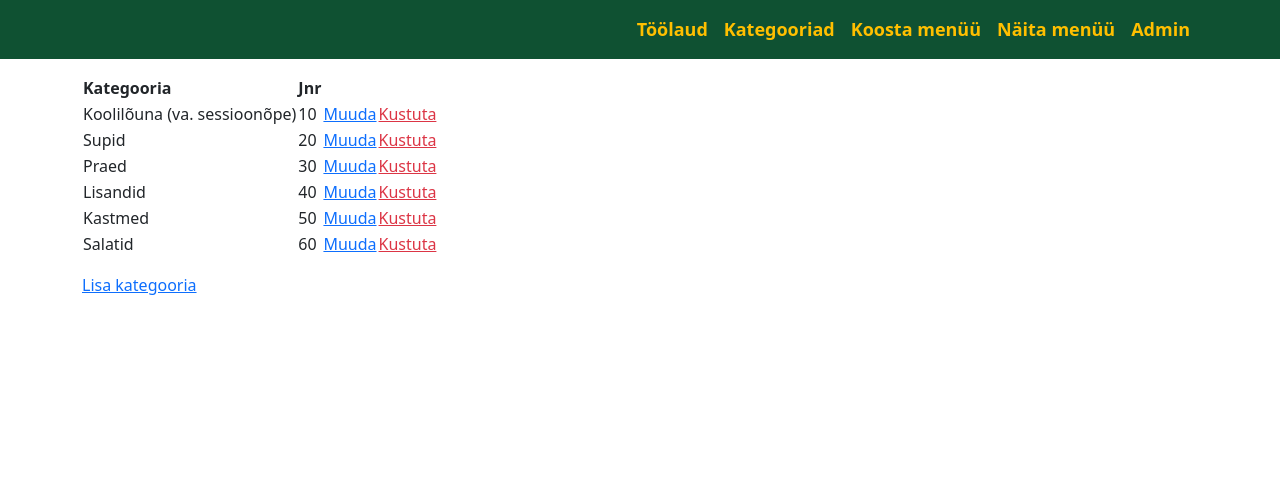
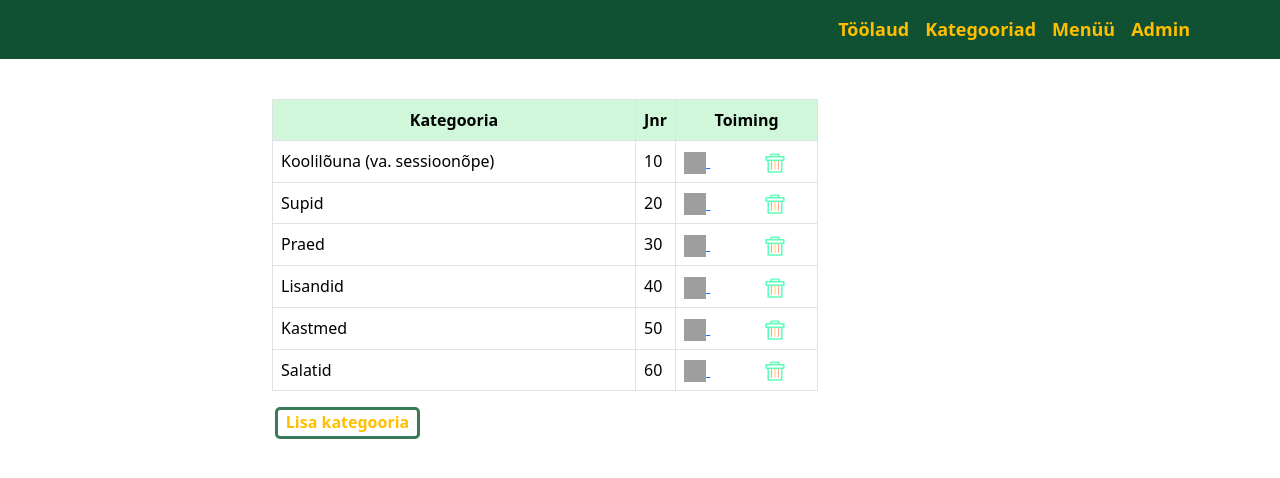
Before and after one commit to MarekReimal/bistrooProject, a Django app: page /bistrooapp_admin/category/ in a window 1280 px wide. Shown: the top 478 px of the page. Run offline with Django 4.2, Linux system fonts and the light colour scheme; data comes from the database, SQL or seed files in the repository; both versions use the stored data as it was after the commit; grey boxes are pictures that could not be loaded.

Commit message:
kaunista lisamise vormid

```diff
--- a/bistrooapp_admin/models.py
+++ b/bistrooapp_admin/models.py
@@ -19,7 +19,7 @@ class Menuu(models.Model):
     category_name = models.ForeignKey(Category, on_delete=models.CASCADE)
     description = models.CharField(max_length=255)
     price_full = models.DecimalField(max_digits=4, decimal_places=2, null=False, blank=False)
-    price_half = models.DecimalField(max_digits=4, decimal_places=2, null=True, blank=True, default=0.00)
+    price_half = models.DecimalField(max_digits=4, decimal_places=2, null=True, blank=True)
 
     class Meta:  # on Country alam klass
         ordering = ["-menu_date", "category_name", "description"]  # sorteerib tabeli
--- a/bistrooapp_admin/templates/bistrooapp_admin/category.html
+++ b/bistrooapp_admin/templates/bistrooapp_admin/category.html
@@ -3,6 +3,11 @@
 {# Leht näitab kategooriate listi #}
 
 {% block content %}
+    {% load static %} {# vaja et laeks ikooni static kataloogist #}
+    <div class="row mt-4">
+            <div class="col-md-2"></div>
+            <div class="col-md-6">
+
                     <div>
                         <div id="success-message" class="mt-3"> {# Näitab teadet 3 sekundit vt js all #}
                             {% if messages %} {# kui teade on olemas siis näitab, vt CategoryDeleteView #}
@@ -17,11 +22,12 @@
                         </div>
 
                         <div class="mt-3">
-        <table>
+                            <table class="table table-bordered">
                                 <thead>
                                 <tr>
-                <th>Kategooria</th>
-                <th>Jnr</th>
+                                    <td class="head_text" style="width: 600px">Kategooria</td>
+                                    <td class="head_text">Jnr</td>
+                                    <td class="head_text" style="width: 200px">Toiming</td>
                                 </tr>
                                 </thead>
                                 <tbody>
@@ -29,17 +35,27 @@
                                     <tr>
                                         <td>{{ category.category_name }}</td>
                                         <td>{{ category.category_sort_id }}</td>
-                    <td><a href="{% url "bistrooapp_admin:category_update" pk=category.id %}">Muuda</a></td>
-                    <td><a href="{% url "bistrooapp_admin:category_delete" pk=category.id %}" class="text-danger">Kustuta</a></td>
+                                        <td>
+                                            <a href="{% url "bistrooapp_admin:category_update" pk=category.id %}" title="Muuda">
+                                                <img src="{% static "icons/pencil-edit-office-svgrepo-com.svg" %}" alt="Muuda" class="muuda-icon">
+                                            </a>
+                                             &nbsp;&nbsp;&nbsp;&nbsp;&nbsp;&nbsp;&nbsp;&nbsp;&nbsp;&nbsp;&nbsp;&nbsp;
+                                            <a href="{% url "bistrooapp_admin:category_delete" pk=category.id %}" title="Kustuta">
+                                                <img src="{% static "icons/delete-svgrepo-com.svg" %}" alt="Kustuta" class="muuda-icon">
+                                            </a>
+                                        </td>
                                     </tr>
 
                                 {% endfor %}
 
                                 </tbody>
                             </table>
+                        </div>
                         <p></p>
-        <a href="{% url "bistrooapp_admin:category_create" %}">Lisa kategooria</a>
+                        <a href="{% url "bistrooapp_admin:category_create" %}" class="toidud">Lisa kategooria</a>
                     </div>
+            </div>
+            <div class="col-md-4"></div>
     </div>
 
     <script>
--- a/bistrooapp_admin/templates/bistrooapp_admin/category_form_update.html
+++ b/bistrooapp_admin/templates/bistrooapp_admin/category_form_update.html
@@ -2,13 +2,15 @@
 
 {% block content %}
     {# Vaatel saab muuta kategooriat #}
-	<div>
+	<div class="mt-4">
         <h3>Muuda kategooria <span class="fw-bold">{{ category.category_name }}</span></h3>
             <form method="post">
                 {% csrf_token %}
                 {{ form.as_p }} {# vormindab vaate #}
             <input type="submit" value="Muuda   " class="btn btn-success mt-2"> {# sisestus nupp #}
             </form>
+    <p></p>
+    <p><a href="{% url "bistrooapp_admin:category" %}">Kategooriad</a></p>
     </div>
 
 {% endblock %}
--- a/bistrooapp_admin/urls.py
+++ b/bistrooapp_admin/urls.py
@@ -6,7 +6,7 @@ from . import views
 app_name = "bistrooapp_admin"
 
 urlpatterns = [
-    path("", views.CategoryHomeView.as_view(), name="index"),  # kategooriad
+    path("", views.menuu_list, name="menuu_list"),  # kategooriad
     path("category/", views.CategoryListView.as_view(), name="category"),
     path("category_create/", views.CategoryCreateView.as_view(), name="category_create"),
     path("category_delete/<int:pk>", views.CategoryDeleteView.as_view(), name="category_delete"),
--- a/bistrooapp_admin/views.py
+++ b/bistrooapp_admin/views.py
@@ -13,10 +13,6 @@ from .forms import CurrentDate, ThemeForm, ThemeUpdateForm, SublineUpdateForm
 
 
 # Create your views here.
-
-class CategoryHomeView(TemplateView): # näitab ava lehte
-    template_name = "bistrooapp_admin/index.html" # movieapp/templates/index.html
-
 
 class CategoryListView(ListView):
     template_name = "bistrooapp_admin/category.html"
@@ -37,7 +33,7 @@ class CategoryDeleteView(DeleteView):
         category.delete()  # kustutab elemendi
 
         # Set a success message
-        messages.error(request, f"Kustutati kategooria \"{category.category_name}\".")
+        messages.error(request, f"\"{category.category_name}\" kustutatud.")
 
         return HttpResponseRedirect(reverse("bistrooapp_admin:category"))
 
@@ -138,9 +134,11 @@ def save_subline(request):
 
         #  võtab modelist vastava kategooria obj, vajalik et oleks DB obj, cat sisaldab str ja see ei sobi
         category = Category.objects.get(category_name=cat)
-
+        if not price_half:
+            price_half = None
         # Save the data to the Menuu model
-        menuu = Menuu(menu_date=menu_date, category_name=category, description=description, price_full=price_full, price_half=price_half)
+        menuu = Menuu(menu_date=menu_date, category_name=category, description=description, price_full=price_full,
+                      price_half=price_half)
         menuu.save()
 
         # salvestab vormiga saadetud kp sessiooni mällu, nii saab seda kuupäeva kasutada menuu_list
@@ -255,22 +253,27 @@ def move_forward(request):
 
 def delete_author(request, theme_id):
     theme_instance = Theme.objects.get(id=theme_id)  # võta vastava id-ga obj
+    author = theme_instance.author
     if theme_instance.theme:  # kui teema on olemas siis kustutab ainult autori
         theme_instance.author = None
         theme_instance.save()
     elif theme_instance.theme is None:  # kui teemat ka ei ole siis kustutab terve obj
         theme_instance.delete()
+
+    messages.success(request, author + " kustutatud")
     return redirect('bistrooapp_admin:menuu_list')
 
 
 def delete_theme(request, theme_id):
     theme_instance = Theme.objects.get(id=theme_id)  # võta vastava id-ga obj
+    theme = theme_instance.theme
     if theme_instance.author is None:  # kui autorit ka ei ole siis kustutab terve rea
         theme_instance.delete()
     elif theme_instance.author:  # kui autor on siis kustutab teema ja soovitajad
         theme_instance.theme = None
         theme_instance.recommenders = None
         theme_instance.save()
+    messages.success(request, theme + " kustutatud")
     return redirect('bistrooapp_admin:menuu_list')
 
 
--- a/static/css/styles.css
+++ b/static/css/styles.css
@@ -31,6 +31,7 @@ td.head_text {
     background-color: var(--tabeli_alapealkirjad); /* Use the desired shade of gray */
     font-weight: bold;
     font-size: medium;
+    text-align: center;
     /*color: var(--menuu_alapealkirjad);*/
 }
 
--- a/templates/menu.html
+++ b/templates/menu.html
@@ -5,11 +5,9 @@
                 <button class="navbar-toggler" type="button" data-bs-toggle="collapse" data-bs-target="#navbarSupportedContent" aria-controls="navbarSupportedContent" aria-expanded="false" aria-label="Toggle navigation"><span class="navbar-toggler-icon"></span></button>
                 <div class="collapse navbar-collapse" id="navbarSupportedContent">
                     <ul class="navbar-nav ms-auto mb-2 mb-lg-0 oma-link-color">
-
-                        <li class="nav-item"><a class="nav-link" href="{% url "bistrooapp_admin:index" %}">Töölaud</a></li>
+                        <li class="nav-item"><a class="nav-link" href="{% url "bistrooapp_admin:menuu_list" %}">Töölaud</a></li>
                         <li class="nav-item"><a class="nav-link" href="{% url "bistrooapp_admin:category" %}">Kategooriad</a></li>
-                        <li class="nav-item"><a class="nav-link" href="{% url "bistrooapp_admin:menuu_list" %}">Koosta menüü</a></li>
-                        <li class="nav-item"><a class="nav-link" aria-current="page" href="{% url "bistrooapp_public:index" %} " target="_blank">Näita menüü</a></li> {# avab eraldi tabis #}
+                        <li class="nav-item"><a class="nav-link" aria-current="page" href="{% url "bistrooapp_public:index" %} " target="_blank">Menüü</a></li> {# avab eraldi tabis #}
                         <li class="nav-item"><a class="nav-link" href="/admin">Admin</a></li> {# admin link on staatiline #}
 
                     </ul>
```
Also changed, not shown: bistrooapp_admin/templates/bistrooapp_admin/index.html (deleted, +0 -9 lines), bistrooapp_admin/templates/bistrooapp_admin/menuu_list.html (+43 -28 lines), db.sqlite3. Lines whose indentation alone changed are shown as unchanged.
